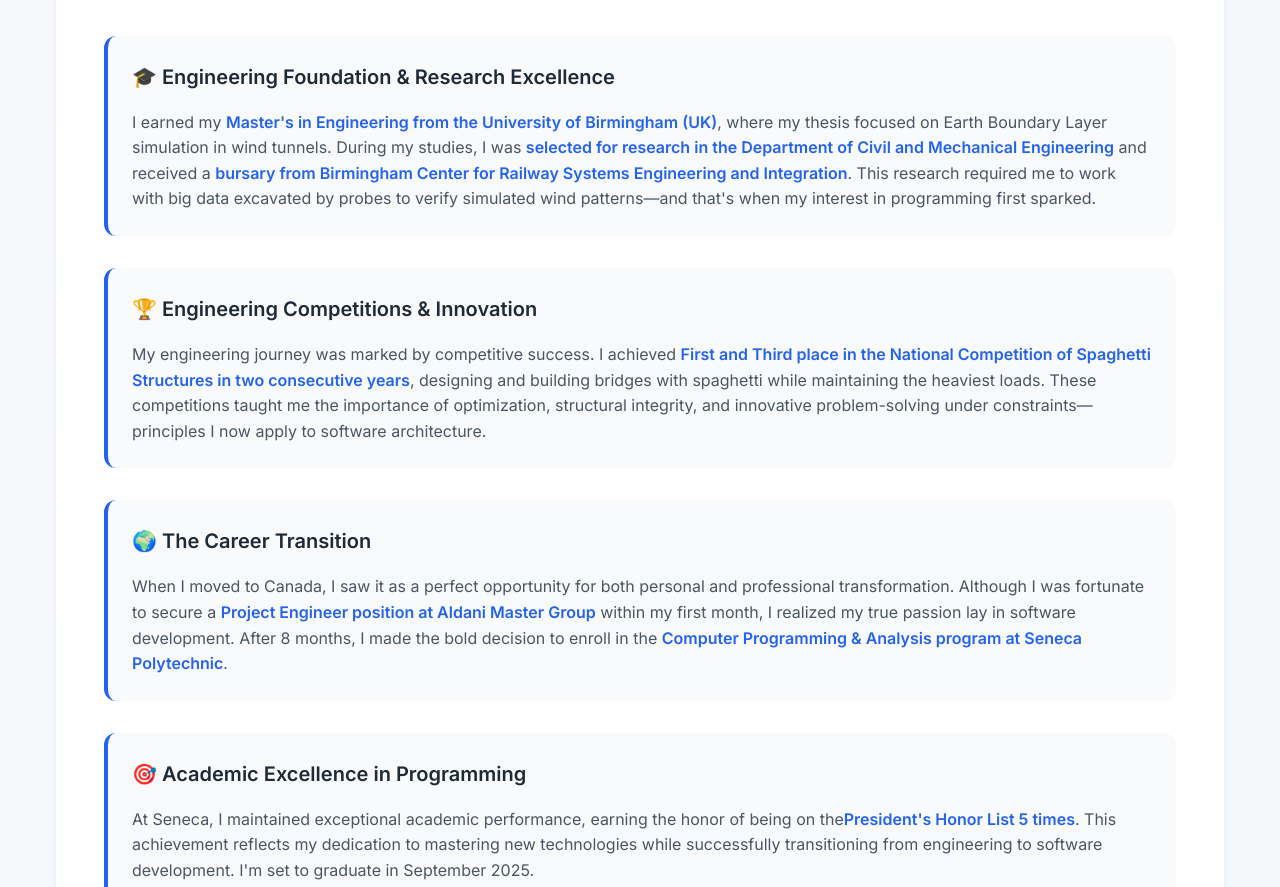
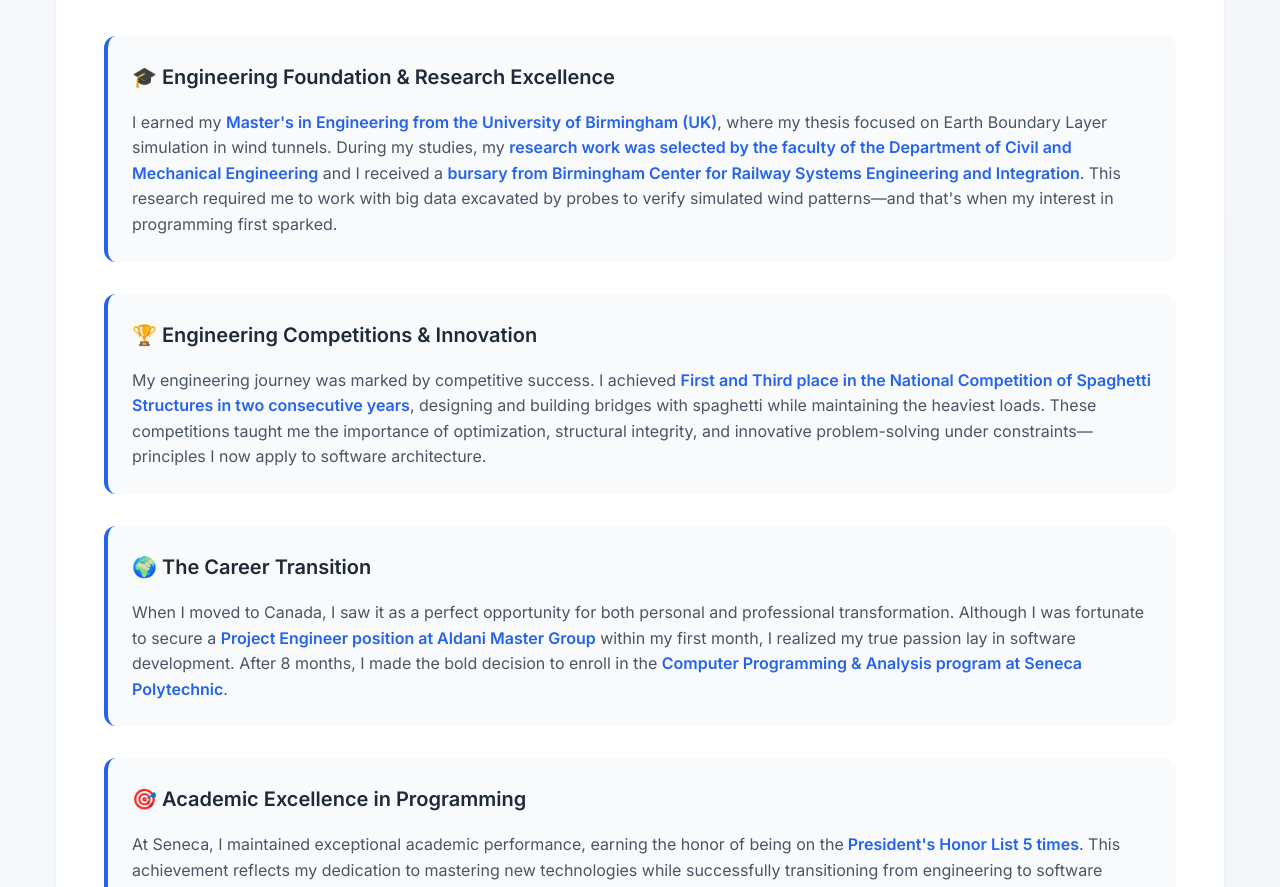
Before and after one commit to most4f4/m-shahrabadi, a Next.js app: page /about in a window 1280 px wide. Shown: the part 1216-2103 px from the top of the page. Built offline with nearby package versions, Linux system fonts and the light colour scheme.

Commit message:
About section updated

```diff
--- a/components/sections/AboutSection.tsx
+++ b/components/sections/AboutSection.tsx
@@ -265,12 +265,12 @@
                     Birmingham (UK)
                   </strong>
                   , where my thesis focused on Earth Boundary Layer simulation
-                  in wind tunnels. During my studies, I was{" "}
+                  in wind tunnels. During my studies, my{" "}
                   <strong>
-                    selected for research in the Department of Civil and
-                    Mechanical Engineering
+                    research work was selected by the faculty of the Department
+                    of Civil and Mechanical Engineering
                   </strong>{" "}
-                  and received a{" "}
+                  and I received a{" "}
                   <strong>
                     bursary from Birmingham Center for Railway Systems
                     Engineering and Integration
@@ -323,7 +323,7 @@
                 <p>
                   At Seneca, I maintained exceptional academic performance,
                   earning the honor of being on the
-                  <strong>President&apos;s Honor List 5 times</strong>. This
+                  <strong> President&apos;s Honor List 5 times</strong>. This
                   achievement reflects my dedication to mastering new
                   technologies while successfully transitioning from engineering
                   to software development. I&apos;m set to graduate in September
```
